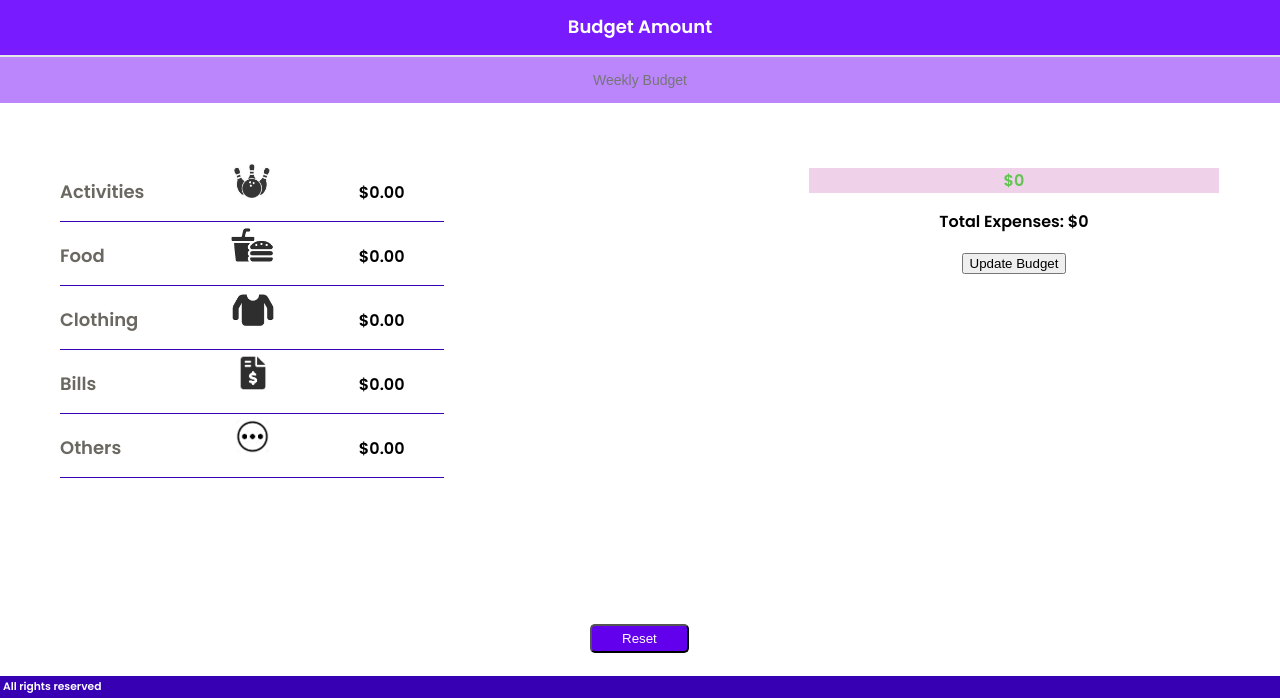
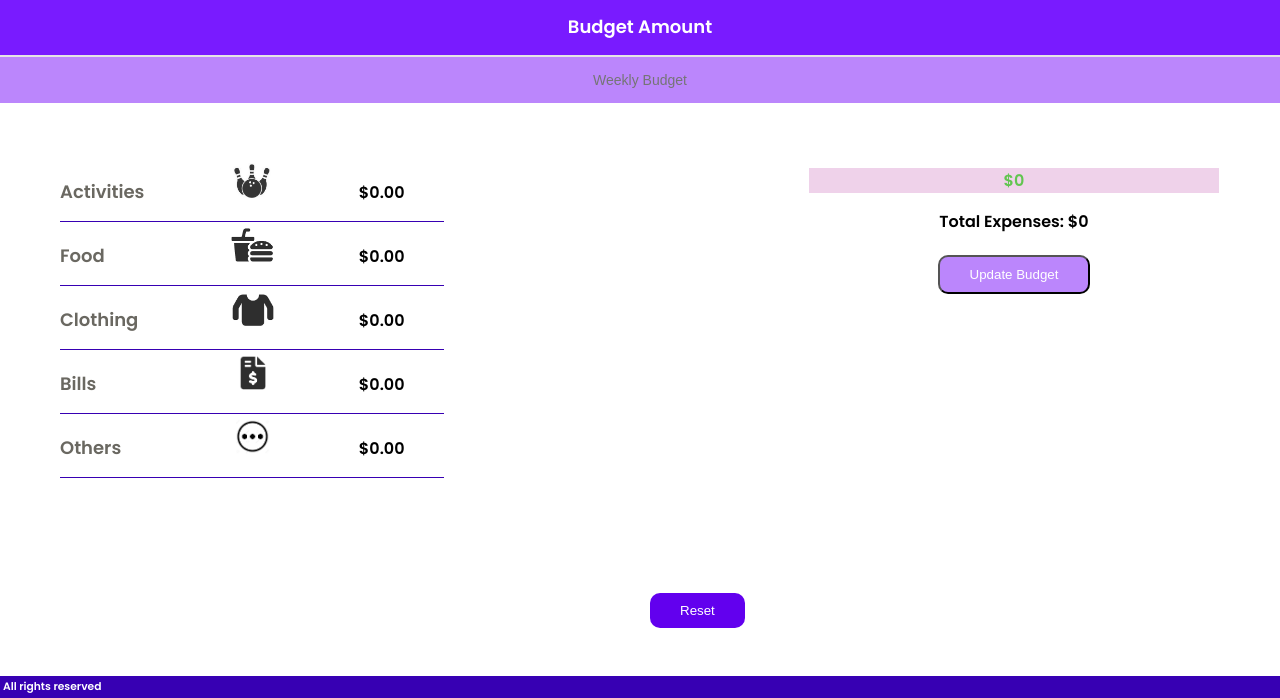
Before and after one commit to ncrown1190/Weekly-Budget, a plain HTML site: page index.html in a window 1280 px wide. Shown: the part 102-800 px from the top of the page. Drawn offline with Linux system fonts and the light colour scheme.

Commit message:
some style to update and reset button

```diff
--- a/style.css
+++ b/style.css
@@ -241,23 +241,27 @@ p.remaining-balance {
   flex-direction: column;
   align-items: center;
 }
-.budget-Update-btn {
-  padding: 5px 30px;
-  margin: 10px;
+#budget-Update-btn {
+  background-color: #bb86fc;
+  color: white;
+  padding: 10px 30px;
+  margin: 5px;
   border-radius: 5px;
-  position: fixed;
   bottom: 80px;
+  border-radius: 10px;
 }
 .cancel-btn {
   background-color: #6200ee;
+  border-style: none;
   color: white;
-  padding: 5px 30px;
-  margin: 5px;
-  border-radius: 5px;
-  position: fixed;
+  padding: 12px 30px;
+  margin: 10px;
+  border-radius: 10px;
   bottom: 40px;
-  left: 40%;
+  left: 50%;
   align-items: center;
+  padding-right: 57px;
+  padding-left: 57px;
 }
 .cat-btn {
   display: none;
@@ -311,10 +315,10 @@ footer p {
     position: fixed;
     background-color: #6200ee;
     color: white;
-    padding: 5px 30px;
-    border-radius: 5px;
-    bottom: 40px;
-    margin-left: 78px;
+    padding: 10px 30px;
+    border-radius: 10px;
+    bottom: 60px;
+    margin-left: 10px;
   }
 
   h6 {
```
